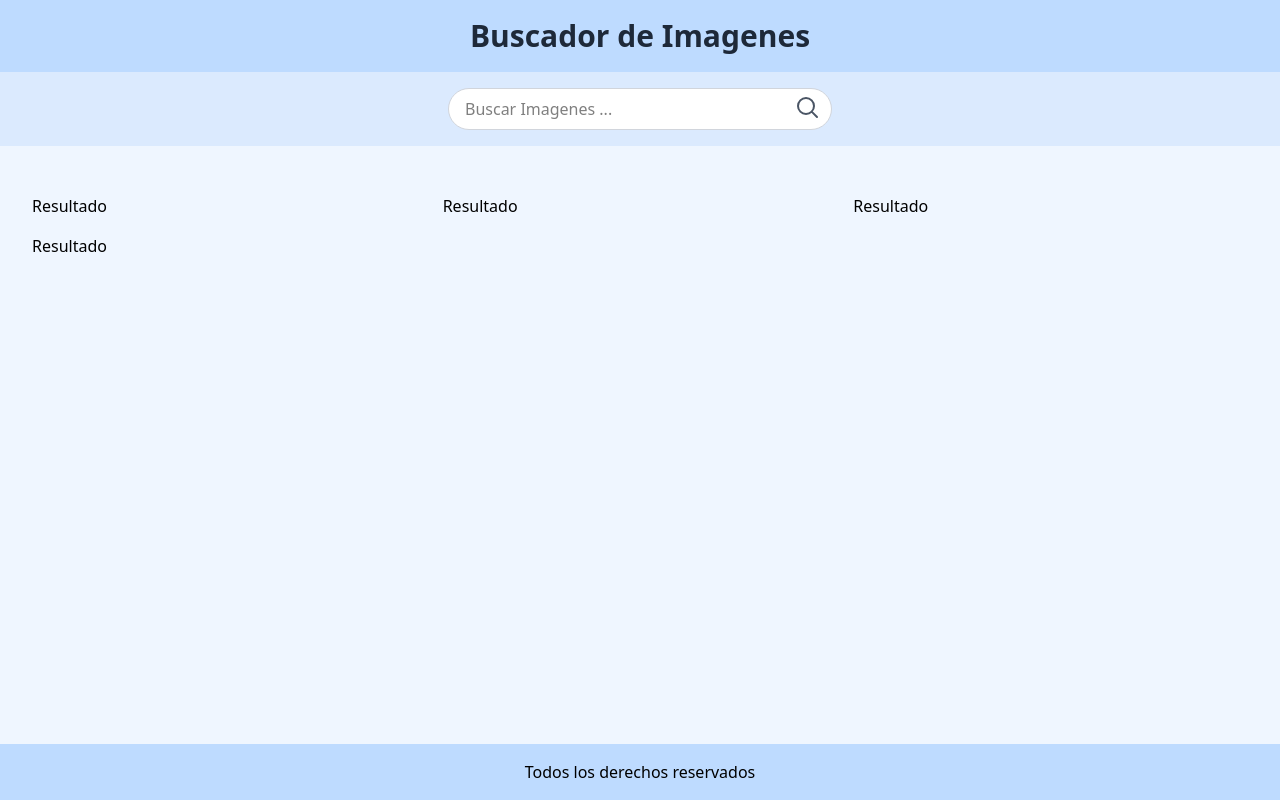
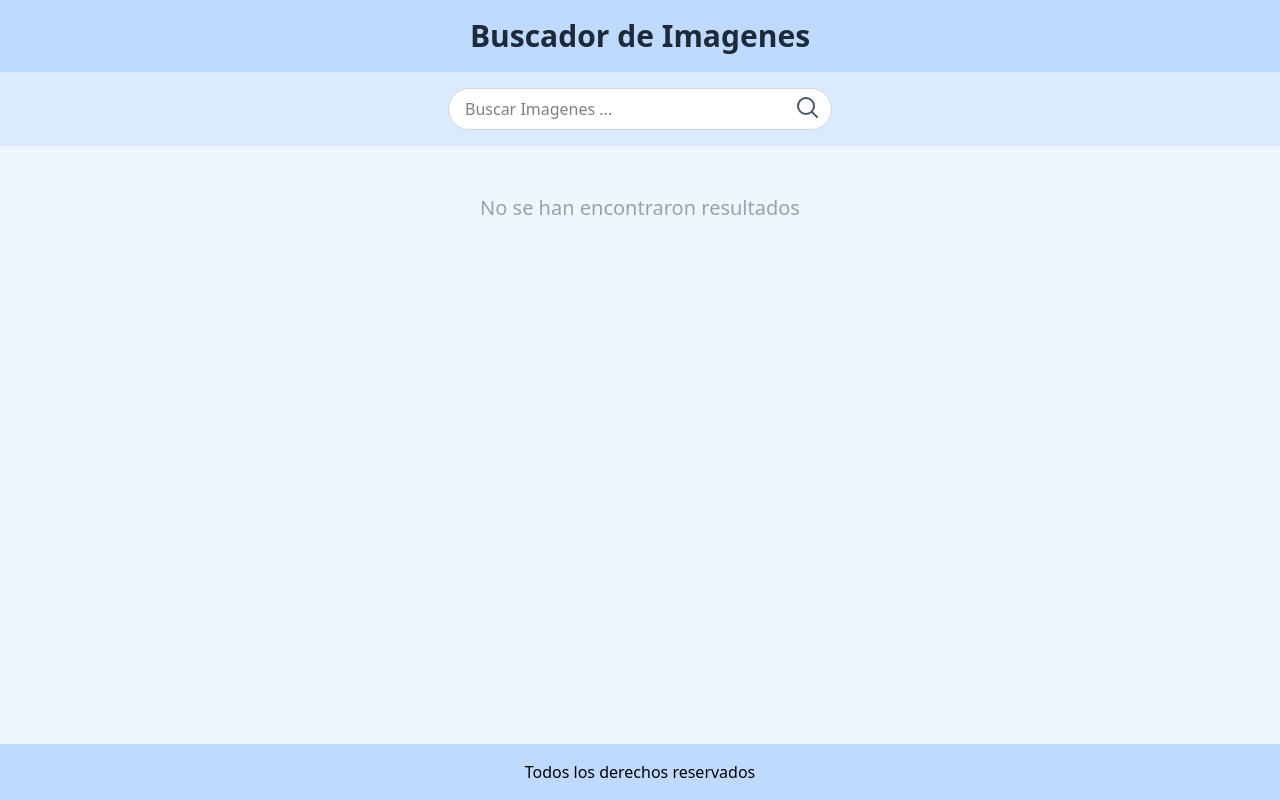
Before and after one commit to jesWeb/BuscadorDeImagenes, a React (Vite) app: page / in a window 1280 px wide. Built offline with nearby package versions, Linux system fonts and the light colour scheme.

Commit message:
se presenta el mapeo de los resultados

```diff
--- a/src/components/Resultado.tsx
+++ b/src/components/Resultado.tsx
@@ -1,11 +1,29 @@
+import { userStore } from "../store/store"
+import type { Fotos } from "../types"
+
 const Resultado = () => {
+
+  //tipo desestructuracion
+
+  const resultados = userStore((state) => state.resultado)
+
+
   return (
     <div className="mt-8">
       <div className="grid grid-cols-1 md:grid-cols-3 gap-4 px-4">
-        <p>Resultado</p>
-        <p>Resultado</p>
-        <p>Resultado</p>
-        <p>Resultado</p>
+        {resultados && resultados.length > 0 ? (
+          resultados.map((foto: Fotos) => (
+            <div key={foto.id}>
+              <div className="rounded overflow-hidden shadow-lg bg-amber-100">
+                <img className="w-full" src={foto.urls.small} alt={foto.alt_description} />
+              </div>
+              <div className="px-6 py-4">
+                <div className="font-bold text-xl mb-2.5">{foto.user.name} {foto.user.last_name}</div>
+                <p className="text-gray-700 text-base">{foto.description || foto.alt_description || "sin descripcion"}</p>
+              </div>
+            </div>
+          ))
+        ) : (<><p className="text-center col-span-4 text-gray-400 text-xl">No se han encontraron resultados</p></>)}
       </div>
     </div>
   )
--- a/src/store/store.ts
+++ b/src/store/store.ts
@@ -17,7 +17,7 @@ export const userStore = create<stateStore>((set, get) => ({
         try {
 
             const response = await axios.get('https://api.unsplash.com/search/photos', {
-                params: { query: entrada, per_page: 10 },
+                params: { query: entrada, per_page: 9 },
                 headers: { Authorization: `Client-ID 6J1hwHn-fSvEVqKwcXwqU2TzlMTRMrW_IrvD8y6zVKg` }
             })
 
```
